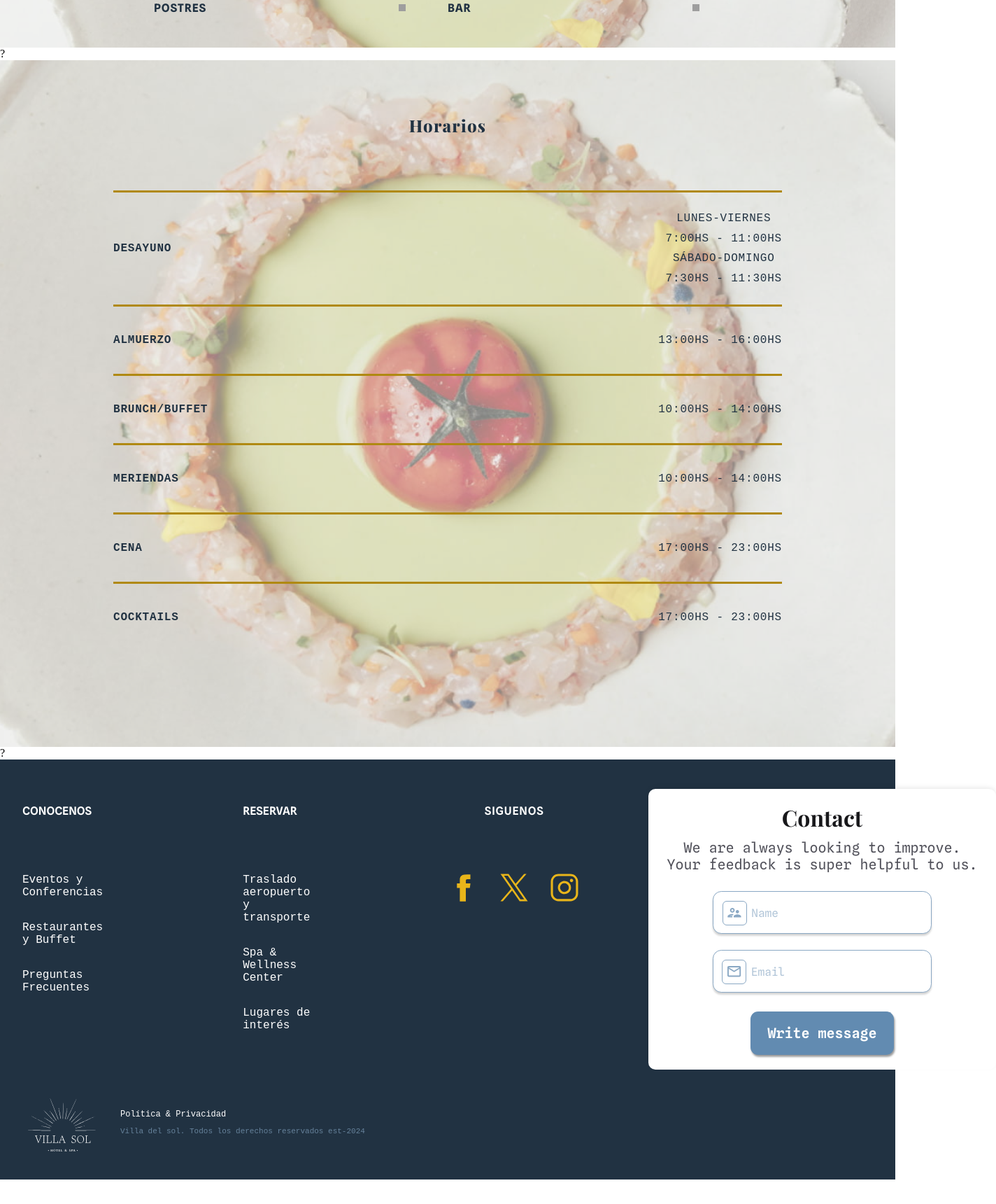
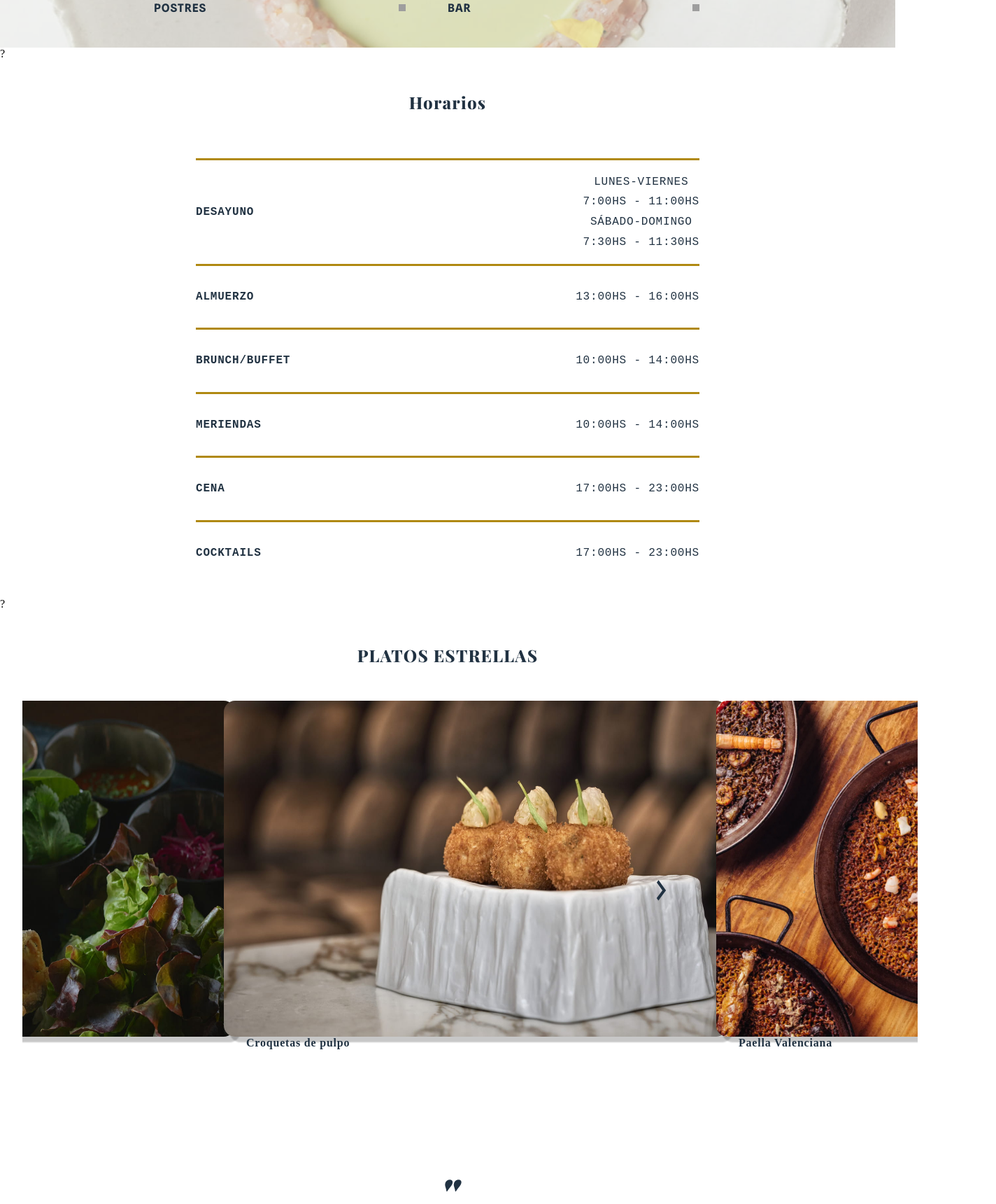
Before and after one commit to Bees7nees/Develhope-Villa-Sol, a React (Vite) app in the folder develhope-group-app/: page / in a window 1280 px wide. Shown: the part 1520-3240 px from the top of the page at 70% size, 1424 px wide, since content can reach past the window. Before the commit the page ends 3205 px from the top, so only its background shows below. Built offline with nearby package versions, Linux system fonts and the light colour scheme; grey boxes are pictures that could not be loaded; a web font is replaced by a local one.

Commit message:
arreglando cosas

```diff
--- a/develhope-group-app/package.json
+++ b/develhope-group-app/package.json
@@ -11,7 +11,6 @@
   },
   "dependencies": {
     "classnames": "^2.5.1",
-    "node-sass": "^9.0.0",
     "react": "^18.2.0",
     "react-dom": "^18.2.0",
     "react-slick": "^0.30.2",
--- a/develhope-group-app/src/Pages/Dining.jsx
+++ b/develhope-group-app/src/Pages/Dining.jsx
@@ -1,9 +1,10 @@
 import HorarioRestaurante from "../Components/HorarioRestaurante"
-// import CarouselMenu from "../Components/CarouselMenu"
+import CarouselMenu from "../Components/CarouselMenu"
 import TipoMenu from "../Components/TipoMenu"
 import DividingLines from "../Components/DividingLines"
 import TitleDescription from "../Components/TitleDescription"
 import Banner from "/src/Components/Banner.jsx"
+import Mensaje from "../Components/Mensaje"
 
 export default function Dining() {
 
@@ -26,7 +27,8 @@ export default function Dining() {
             <DividingLines/>?
             <HorarioRestaurante />
             <DividingLines/>?
-            {/* <CarouselMenu/> */}
+            <CarouselMenu/>
+            <Mensaje/>
         </>
     )
 }
--- a/develhope-group-app/src/Styles/CarouselMenu.module.css
+++ b/develhope-group-app/src/Styles/CarouselMenu.module.css
@@ -2,10 +2,15 @@
 
 
 .contenedor{
-    width: 70%;
+    width: 100%;
+    height: 40rem;
+    position: relative;
+}
+
+.contenedor div{
+    padding-inline: 2rem;
+    width: 100%;
     height: 100%;
-    position: relative;
-    left: 15%;
 }
 
 .titulo{
@@ -21,12 +26,10 @@
 
 
 .imagen{
-    width: 1000px;
-    height: 500px;
+    width: 45rem;
+    height: 30rem;
     border-radius: 1rem;
     box-shadow: 8px 8px 2px 0px rgba(0, 0, 0, 0.22);
-    margin-left: 2rem;
-    margin-bottom: 2rem;
 }
 
 .pieDeFoto{
@@ -39,3 +42,17 @@
     letter-spacing: 0.05rem;
     margin-left: 2rem;
 }
+
+.svgRight{
+    position: absolute;
+    z-index: 2;
+    right: 26%;
+    top: 40%;
+}
+
+.svgLeft{
+    z-index: 2;
+    left: 20%;
+    top: 40%;
+    position: absolute;
+}
--- a/develhope-group-app/src/Styles/Footer.module.css
+++ b/develhope-group-app/src/Styles/Footer.module.css
@@ -4,7 +4,7 @@
 .footerContainer{
     background: #213242;
     width: 100%;
-    height: 600px;
+    height: 35rem;
 
 }
 
@@ -15,7 +15,7 @@
     padding-inline: 2rem;
     padding-top: 2rem;
     align-items: center;
-    gap: 100px;
+    gap: 5rem;
 }
 
 .nosotrosFooter,
@@ -70,7 +70,7 @@
 .links{
     color: #FFF;
     font-family: "Spline Sans Mono", monospace;
-    font-size: 16px;
+    font-size: 1rem;
     font-style: normal;
     font-weight: 400;
     line-height: normal;
@@ -79,7 +79,7 @@
 
 .divisor{
     width: 6px;
-    height: 400px;
+    height: 25rem;
     background: #FFF;
     margin-top: -0.2rem;
 }
@@ -102,7 +102,7 @@
 }
 
 .logo{
-    width: 100px;
+    width: 8rem;
     height: 100%;
     margin-left: 0.5rem;
 }
@@ -112,14 +112,14 @@
     display: flex;
     flex-direction: column;
     align-items: flex-start;
-    margin-top: 1rem;
+    margin-top: 3rem;
     height: 100%;
 }
 
 .politics{
     color: #FFF;
     font-family: "Spline Sans Mono", monospace;
-    font-size: 12px;
+    font-size: 0.7rem;
     font-style: normal;
     font-weight: 400;
     line-height: normal;
@@ -129,25 +129,13 @@
 .politicstext{
     color: #66829B;
     font-family: "Spline Sans Mono", monospace;
-    font-size: 11px;
+    font-size: 0.65rem;
     font-style: normal;
     font-weight: 400;
     line-height: normal;
 }
 
-.placeholder{
-    display: flex;
-    width: 347.348px;
-    height: 280.267px;
-    padding: 18.525px 14.82px 0px 14.82px;
-    flex-direction: column;
-    justify-content: center;
-    align-items: center;
-    gap: 11.115px;
-    border-radius: 6.997px;
-    background: #FFF;
-    box-shadow: 0px -1.853px 5.558px -0.926px rgba(0, 0, 0, 0.10);
-}
+
 
 
 
--- a/develhope-group-app/src/Styles/HorarioRestaurante.module.css
+++ b/develhope-group-app/src/Styles/HorarioRestaurante.module.css
@@ -6,29 +6,16 @@
     justify-content: center;
     align-items: center;
     width: 100%;
-    height: 61.3125rem;
+    height: 48rem;
     flex-direction: column;
-}
-
-.contenedor::before {
-    content: "";
-    position: absolute;
-    top: 0;
-    left: 0;
-    width: 100%;
-    height: 100%;
-    background: lightgray url(/src/Assets/img/tomate.png) 50% / cover no-repeat;
-    z-index: -1;
-    opacity: 0.5;
 }
 
 .horarios{
     color: #213242;
     font-family: "Playfair Display",sans-serif;
     font-size: 1.5rem;
-    font-style: normal;
+    margin-bottom: 4rem;
     font-weight: 800;
-    line-height: 0.0625rem;
     letter-spacing: 0.075rem;
 }
 
@@ -37,15 +24,15 @@
     justify-content: center;
     align-items: center;
     flex-direction: column;
-    width: 61.375rem;
-    height: 49.6875rem;
+    width: 45rem;
+    height: 38rem;
 }
 
 .descripcion1{
     display: flex;
     justify-content: space-between;
     align-items: center;
-    width: 59.75rem;
+    width: 100%;
     height: 10rem;
     border-top: 3px solid #B08912; ;
 }
@@ -54,7 +41,7 @@
     display: flex;
     justify-content: space-between;
     align-items: center;
-    width: 59.75rem;
+    width: 100%;
     height: 6rem;
     border-top: 3px solid #B08912; ;
 }
--- a/develhope-group-app/src/Styles/Mensaje.module.css
+++ b/develhope-group-app/src/Styles/Mensaje.module.css
@@ -1,4 +1,4 @@
-@import url(/develhope-group-app/src/Assets/Fonts/font.css);
+@import url(font.css);
 
 
 .contenedor{
@@ -6,7 +6,7 @@
     width: 100%;
     align-items: center;
     justify-content: center;
-    height: 28rem;
+    height: 40rem;
 }
 
 .contenedorTexto{
--- a/develhope-group-app/src/components/CarouselMenu.jsx
+++ b/develhope-group-app/src/components/CarouselMenu.jsx
@@ -8,10 +8,10 @@ function ArrowRight(props) {
         return (
         <div
             className={className}
-            style={{ ...style, display: "block" }}
+            style={{ ...style}}
             onClick={onClick}
         >
-        <svg className={classes.svg} xmlns="http://www.w3.org/2000/svg" width="21" height="30" viewBox="0 0 21 47" fill="none">
+        <svg className={classes.svgRight} xmlns="http://www.w3.org/2000/svg" width="21" height="30" viewBox="0 0 21 47" fill="none">
             <path d="M0.0735302 40.8833L12.9835 23.444L0.278748 5.72679L4.25323 0.357928L20.8973 23.518L3.98467 46.3643L0.0735302 40.8833Z" fill="#213242"/>
         </svg>
         </div>
@@ -23,11 +23,11 @@ function ArrowRight(props) {
         return (
         <div
             className={className}
-            style={{ ...style, display: "block" }}
+            style={{ ...style}}
             onClick={onClick}
         >
-        <svg className={classes.svg} xmlns="http://www.w3.org/2000/svg" width="21" height="30" viewBox="0 0 21 47" fill="none" style={{ transform: "rotate(180deg)" }}>
-            <path d="M0.0735302 40.8833L12.9835 23.444L0.278748 5.72679L4.25323 0.357928L20.8973 23.518L3.98467 46.3643L0.0735302 40.8833Z" fill="#213242"/>
+        <svg className={classes.svgLeft} xmlns="http://www.w3.org/2000/svg" width="21" height="30" viewBox="0 0 21 47" fill="none" style={{ transform: "rotate(180deg)" }}>
+            <path d="M0.0735302 40.8833L12.9835 23.444L0.278748 5.72679L4.25323 0.357928L20.8973 23.518L3.98467 46.3643L0.0735302 40.8833Z" fill="red"/>
         </svg>
         </div>
         );
@@ -39,8 +39,8 @@ export default function CarouselMenu() {
         const settings = {
             dots: false,
             infinite: true,
-            speed: 400,
-            slidesToShow: 1,
+            speed: 500,
+            slidesToShow: 2,
             slidesToScroll: 1,
             initialSlide: 0,
             nextArrow: <ArrowRight />,
```
Also changed, not shown: 1 other file (tests, documents, lock files or other folders).
